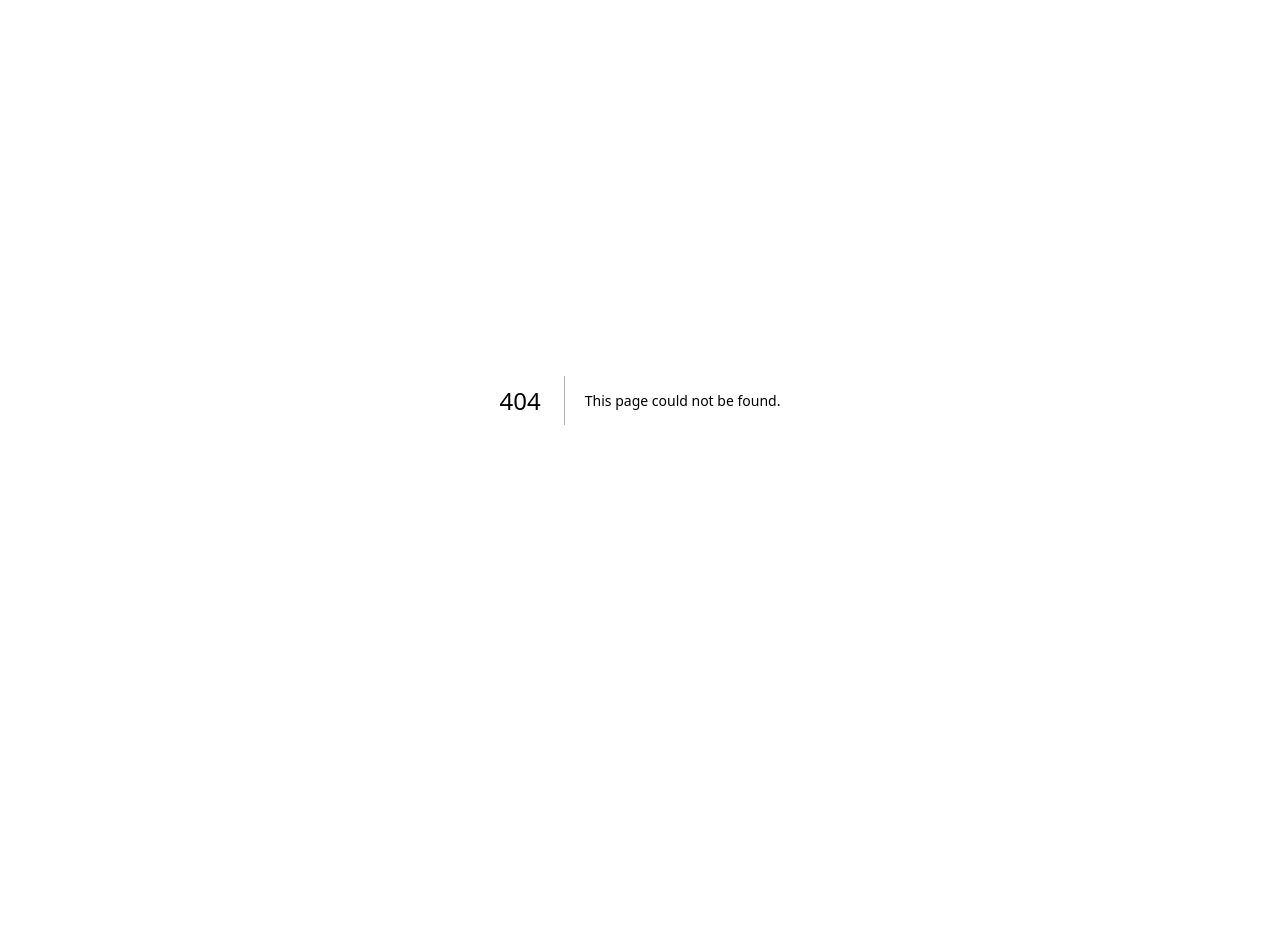
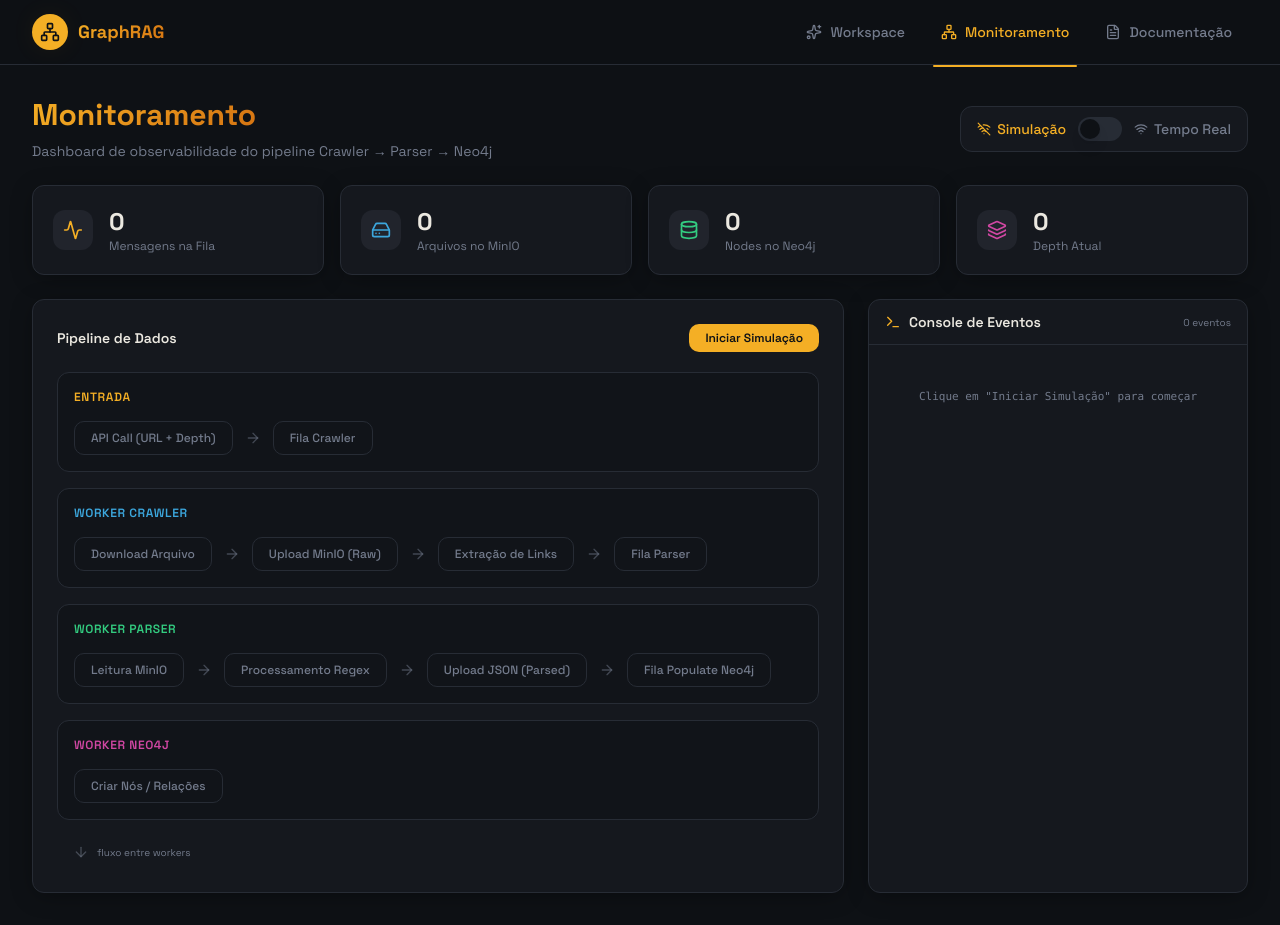
Before and after one commit to EduardoMG12/ThingIndex, a Next.js app in the folder frontend/: page /monitoring in a window 1280 px wide. Before the commit this address had no page. Before the commit the page ends 800 px from the top, so only its background shows below. Built offline with nearby package versions, Linux system fonts and the light colour scheme.

Commit message:
feat(frontend/monitoring): assemble monitoring page layout

```diff
--- /dev/null
+++ b/frontend/src/app/monitoring/page.tsx
@@ -0,0 +1,63 @@
+"use client";
+
+import { useState } from "react";
+import { motion } from "framer-motion";
+import Header from "@/components/Header";
+import { Switch } from "@/components/ui/switch";
+import { Wifi, WifiOff } from "lucide-react";
+import { usePipelineSimulation } from "@/hooks/use-pipeline-simulation";
+import MetricCards from "@/components/monitoring/MetricCards";
+import PipelineFlow from "@/components/monitoring/PipelineFlow";
+import EventConsole from "@/components/monitoring/EventConsole";
+
+const fadeUp = { initial: { opacity: 0, y: 20 }, animate: { opacity: 1, y: 0 } };
+
+export default function MonitoringPage() {
+    const [isRealTime, setIsRealTime] = useState(false);
+    const { logs, metrics, activeStages, simRunning, simDone, startSimulation } = usePipelineSimulation();
+
+    return (
+        <div className="min-h-screen bg-background">
+            <Header />
+            <main className="container py-8">
+                {/* Title row */}
+                <motion.div {...fadeUp} transition={{ duration: 0.5 }} className="flex flex-wrap items-center justify-between gap-4">
+                    <div>
+                        <h1 className="text-3xl font-bold">
+                            <span className="text-gradient-gold">Monitoramento</span>
+                        </h1>
+                        <p className="mt-2 text-sm text-muted-foreground">
+                            Dashboard de observabilidade do pipeline Crawler → Parser → Neo4j
+                        </p>
+                    </div>
+
+                    {/* Toggle */}
+                    <div className="flex items-center gap-3 rounded-lg border border-border bg-card px-4 py-2.5">
+                        <span className={`flex items-center gap-1.5 text-sm font-medium ${!isRealTime ? "text-primary" : "text-muted-foreground"}`}>
+                            <WifiOff className="h-3.5 w-3.5" /> Simulação
+                        </span>
+                        <Switch checked={isRealTime} onCheckedChange={setIsRealTime} />
+                        <span className={`flex items-center gap-1.5 text-sm font-medium ${isRealTime ? "text-primary" : "text-muted-foreground"}`}>
+                            <Wifi className="h-3.5 w-3.5" /> Tempo Real
+                        </span>
+                    </div>
+                </motion.div>
+
+                {/* Metrics */}
+                <MetricCards metrics={metrics} />
+
+                {/* Pipeline + Console */}
+                <div className="mt-6 grid gap-6 lg:grid-cols-[1fr_380px]">
+                    <PipelineFlow
+                        activeStages={activeStages}
+                        simRunning={simRunning}
+                        simDone={simDone}
+                        isRealTime={isRealTime}
+                        onStartSimulation={startSimulation}
+                    />
+                    <EventConsole logs={logs} isRealTime={isRealTime} />
+                </div>
+            </main>
+        </div>
+    );
+}
```
